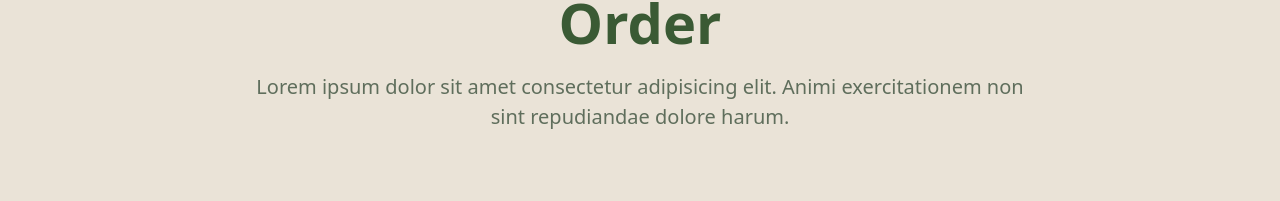
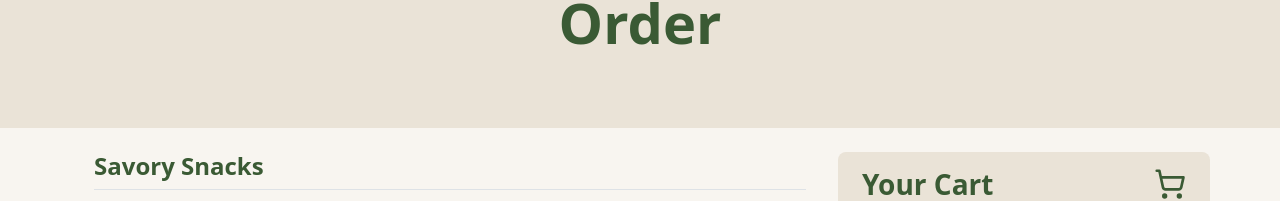
Before and after one commit to KaleChips22/Matchas-Tea, a React (Create React App) app: page /order in a window 1280 px wide. Shown: the part 137-338 px from the top of the page. Built offline with nearby package versions, Linux system fonts and the light colour scheme.

Commit message:
remove placeholder

```diff
--- a/src/pages/Order.js
+++ b/src/pages/Order.js
@@ -57,9 +57,9 @@ export default function Order() {
             <h1 className="display-4 fw-bold mb-3" style={{ color: "#3a5a34" }}>
               Order
             </h1>
-            <p className="fs-5 mx-auto" style={{ color: "#5f6e5c", maxWidth: "800px" }}>
+            {/* <p className="fs-5 mx-auto" style={{ color: "#5f6e5c", maxWidth: "800px" }}>
               Lorem ipsum dolor sit amet consectetur adipisicing elit. Animi exercitationem non sint repudiandae dolore harum.
-            </p>
+            </p> */}
           </div>
         </Container>
       </section>
```
